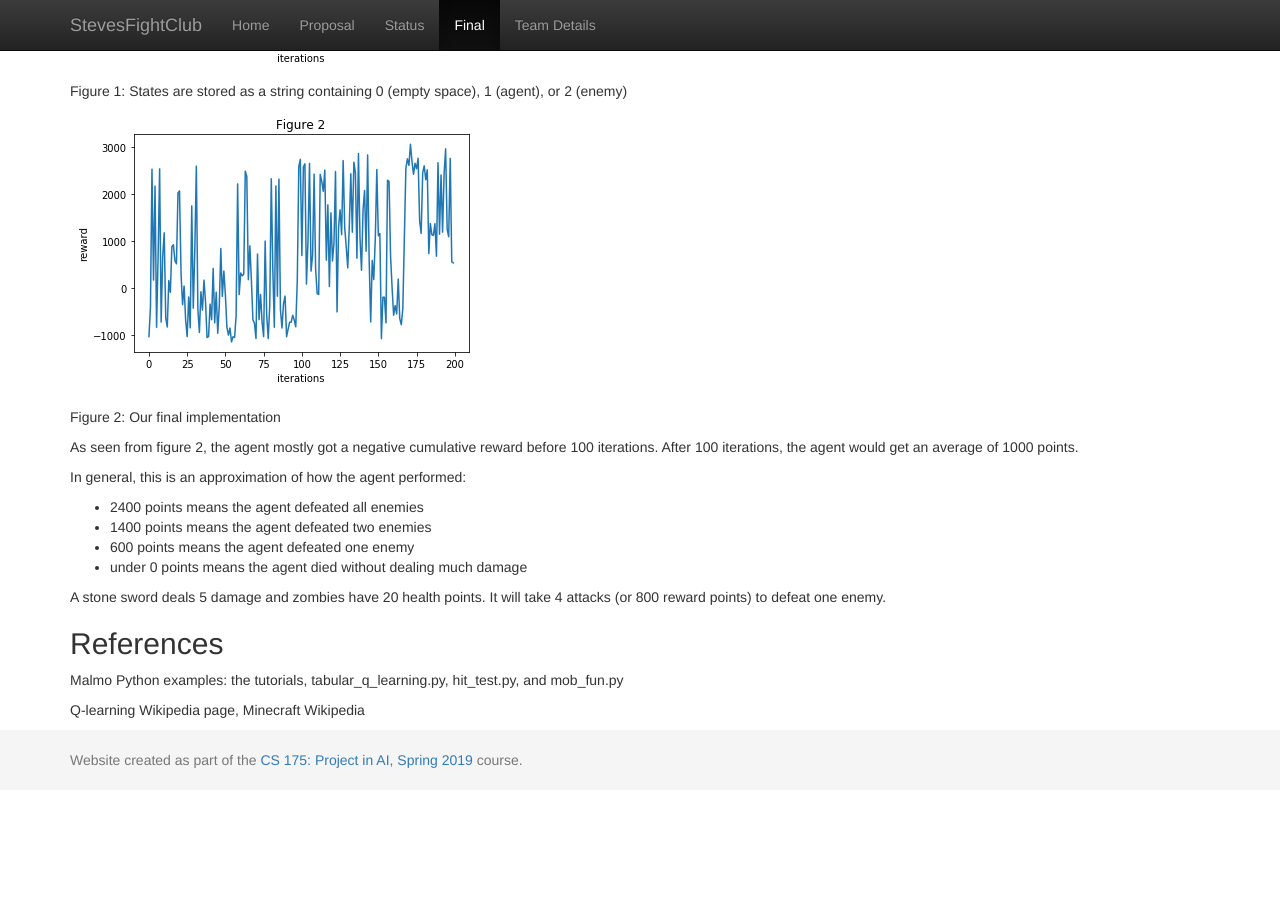
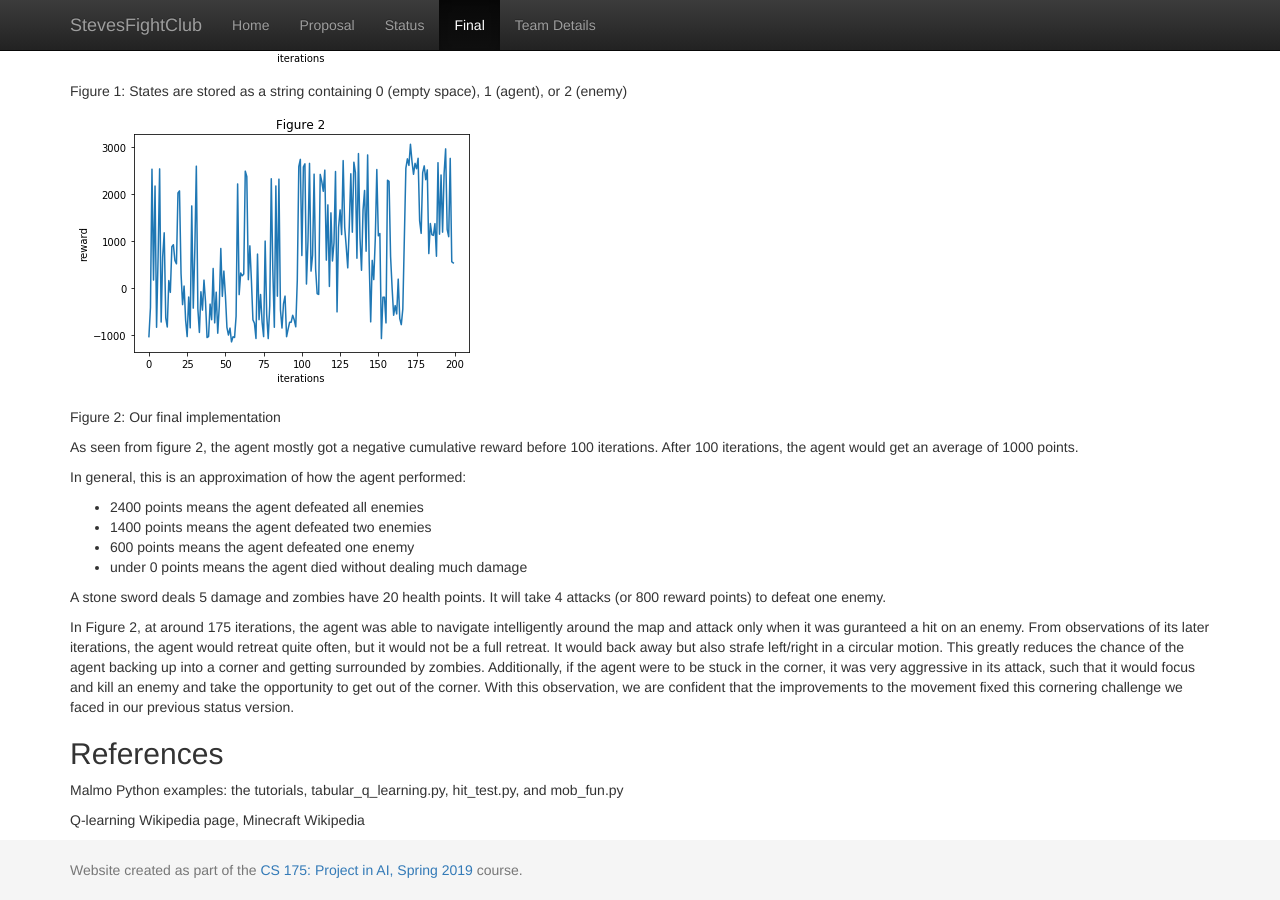
Before and after one commit to Slendolan/StevesFightClub, a Jekyll site: the page built from docs/final.md, in a window 1280 px wide and 900 px high, scrolled down 2738 px. Built offline with Jekyll 4.4.1, drawn with Linux system fonts in a browser that asks for light colours; before the commit the page ends 3528 px from its top, so only the background shows below that.

Commit message:
Update final.md
Update evaluations

```diff
--- a/docs/final.md
+++ b/docs/final.md
@@ -109,7 +109,7 @@ In general, this is an approximation of how the agent performed:
 A stone sword deals 5 damage and zombies have 20 health points. It will take 4 attacks (or 800 reward points) to defeat one enemy.
 
 
-
+In Figure 2, at around 175 iterations, the agent was able to navigate intelligently around the map and attack only when it was guranteed a hit on an enemy. From observations of its later iterations, the agent would retreat quite often, but it would not be a full retreat. It would back away but also strafe left/right in a circular motion. This greatly reduces the chance of the agent backing up into a corner and getting surrounded by zombies. Additionally, if the agent were to be stuck in the corner, it was very aggressive in its attack, such that it would focus and kill an enemy and take the opportunity to get out of the corner. With this observation, we are confident that the improvements to the movement fixed this cornering challenge we faced in our previous status version.
 
 
 ## References
```
